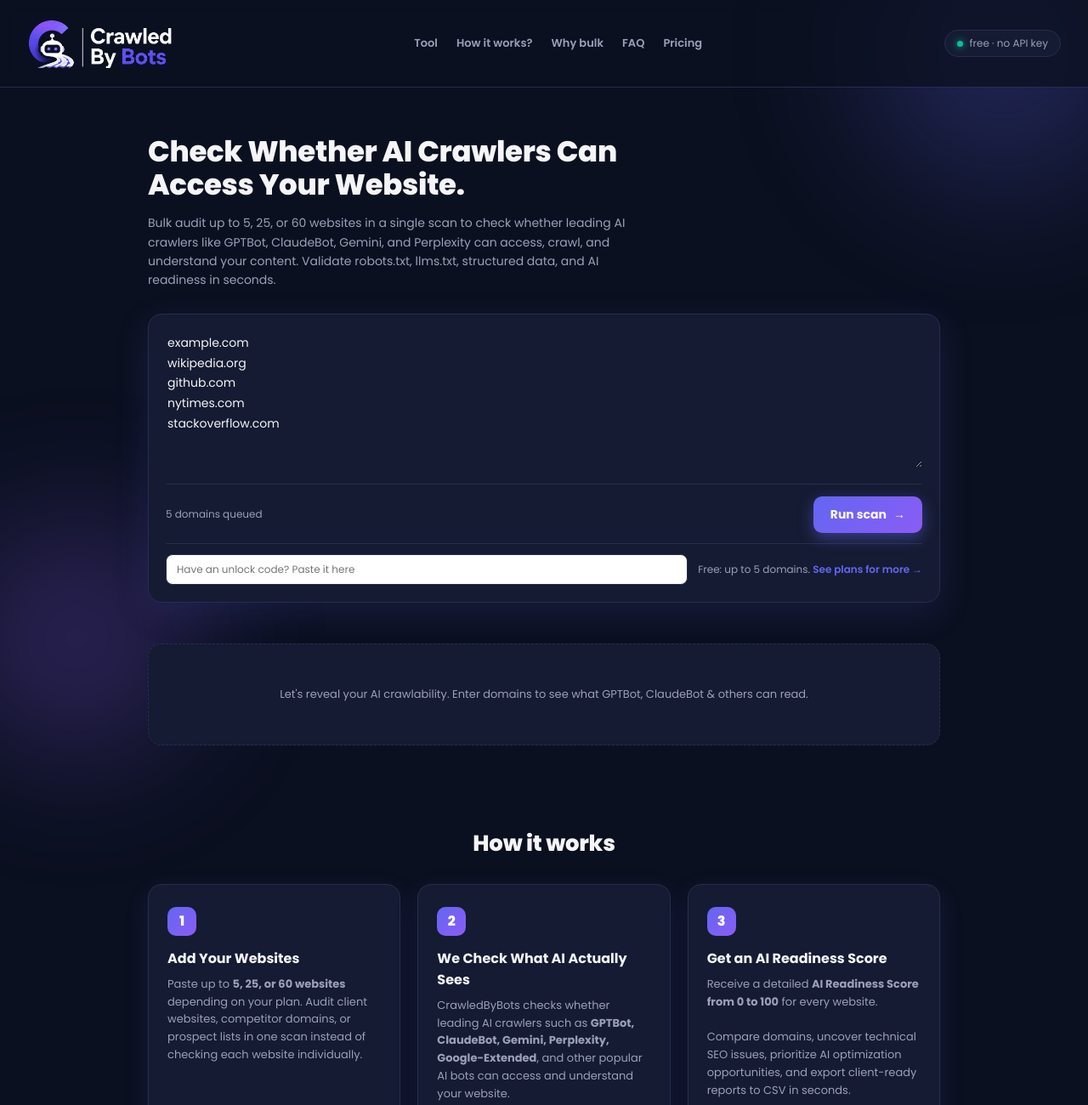
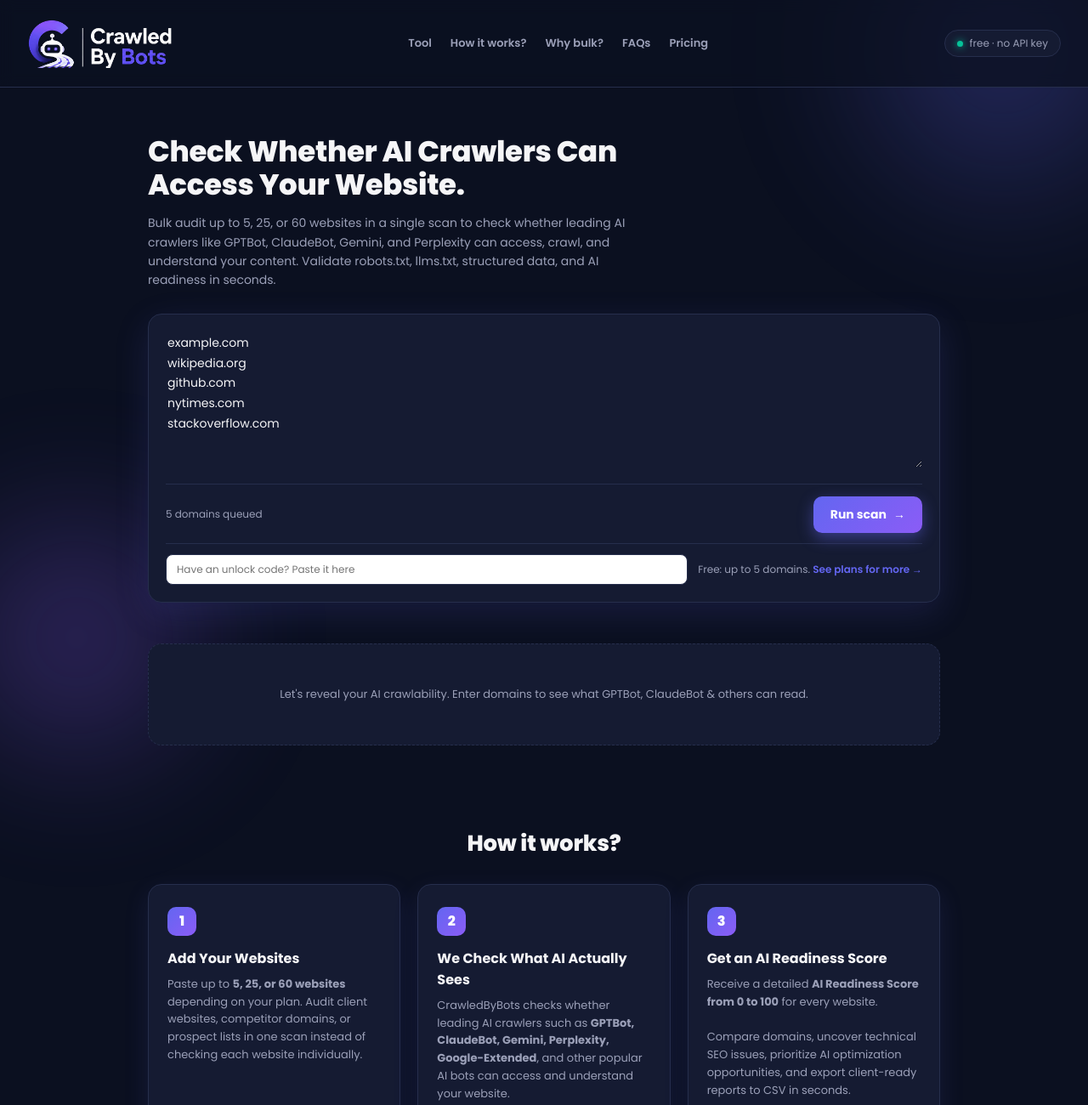
Before and after one commit to subhankhan6d-alt/ai-crawler-scanner, a website: page public/index.html in a window 1280 px wide. Shown: the top 1300 px of the page at 85% size. Drawn offline with Linux system fonts and the light colour scheme.

Commit message:
Add files via upload

```diff
--- a/public/index.html
+++ b/public/index.html
@@ -39,8 +39,8 @@
   <nav class="topnav">
     <a href="#tool">Tool</a>
     <a href="#how-it-works">How it works?</a>
-    <a href="#why-bulk">Why bulk</a>
-    <a href="#faq">FAQ</a>
+    <a href="#why-bulk">Why bulk?</a>
+    <a href="#faq">FAQs</a>
     <a href="/pricing.html">Pricing</a>
   </nav>
   <div class="mode-badge">
@@ -110,7 +110,7 @@
   </section>
 
   <section class="how-it-works" id="how-it-works">
-    <h2 class="section-title">How it works</h2>
+    <h2 class="section-title">How it works?</h2>
     <div class="steps">
       <div class="step-card">
         <div class="step-num">1</div>
```
Also changed, not shown: public/logo.png.
